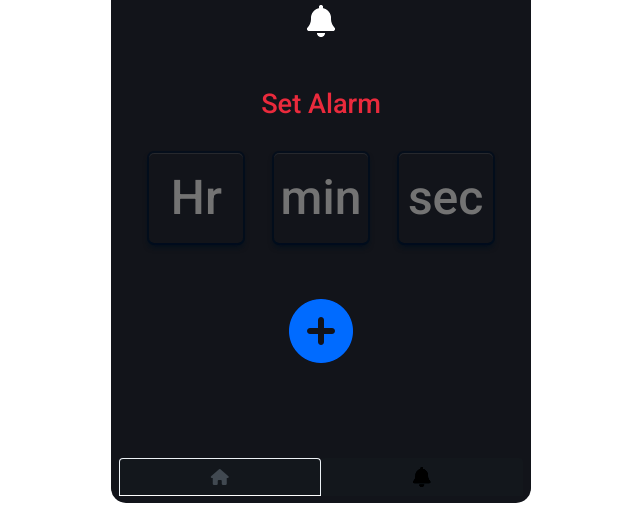
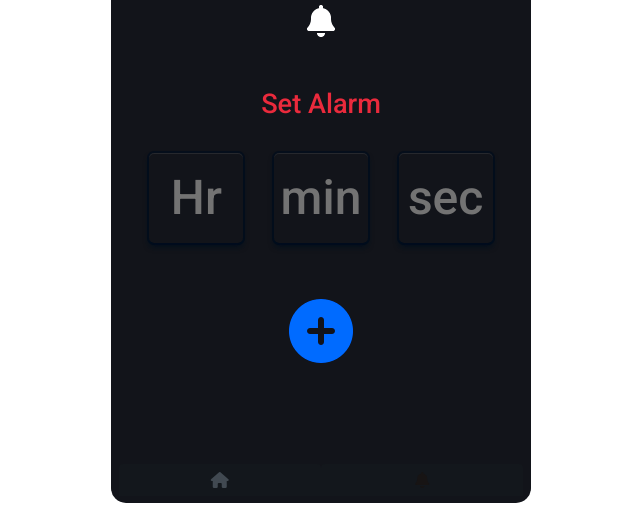
Before and after one commit to 0verflowme/alarm-clock, a plain HTML site: page index.html in a window 1280 px wide. Shown: the part 272-800 px from the top of the page, without its empty margins (319-959 px from the left). Drawn offline with nearby package versions, Linux system fonts and the light colour scheme.

Commit message:
otw finishing

```diff
--- a/index.html
+++ b/index.html
@@ -70,14 +70,13 @@
 
         <nav id="nav">
             <div class="nav nav-tabs border-0" id="nav-tab" role="tablist">
-                <button class="nav-link active bg-dark" id="nav-home-tab" data-bs-toggle="tab" data-bs-target="#nav-home"
+                <button class="nav-link active bg-dark border-0" id="nav-home-tab" data-bs-toggle="tab" data-bs-target="#nav-home"
                     type="button" role="tab" aria-controls="nav-home" aria-selected="true">
                     <i class="fas fa-home"></i>
                 </button>
-                <button class="nav-link bg-dark" id="nav-profile-tab" data-bs-toggle="tab" data-bs-target="#nav-profile"
+                <button class="nav-link bg-dark border-0" id="nav-profile-tab" data-bs-toggle="tab" data-bs-target="#nav-profile"
                     type="button" role="tab" aria-controls="nav-profile" aria-selected="false">
-                    <!-- <img src="icons8-alarm-48.png" style="height: 20px;"> -->
-                    <svg id="svg" xmlns="http://www.w3.org/2000/svg" viewBox="0 0 448 512"><!--! Font Awesome Pro 6.2.0 by @fontawesome - https://fontawesome.com License - https://fontawesome.com/license (Commercial License) Copyright 2022 Fonticons, Inc. --><path d="M224 0c-17.7 0-32 14.3-32 32V51.2C119 66 64 130.6 64 208v18.8c0 47-17.3 92.4-48.5 127.6l-7.4 8.3c-8.4 9.4-10.4 22.9-5.3 34.4S19.4 416 32 416H416c12.6 0 24-7.4 29.2-18.9s3.1-25-5.3-34.4l-7.4-8.3C401.3 319.2 384 273.9 384 226.8V208c0-77.4-55-142-128-156.8V32c0-17.7-14.3-32-32-32zm45.3 493.3c12-12 18.7-28.3 18.7-45.3H224 160c0 17 6.7 33.3 18.7 45.3s28.3 18.7 45.3 18.7s33.3-6.7 45.3-18.7z"/></svg>
+                    <i class="fas fa-bell"></i>
                 </button>
             </div>
         </nav>
```
